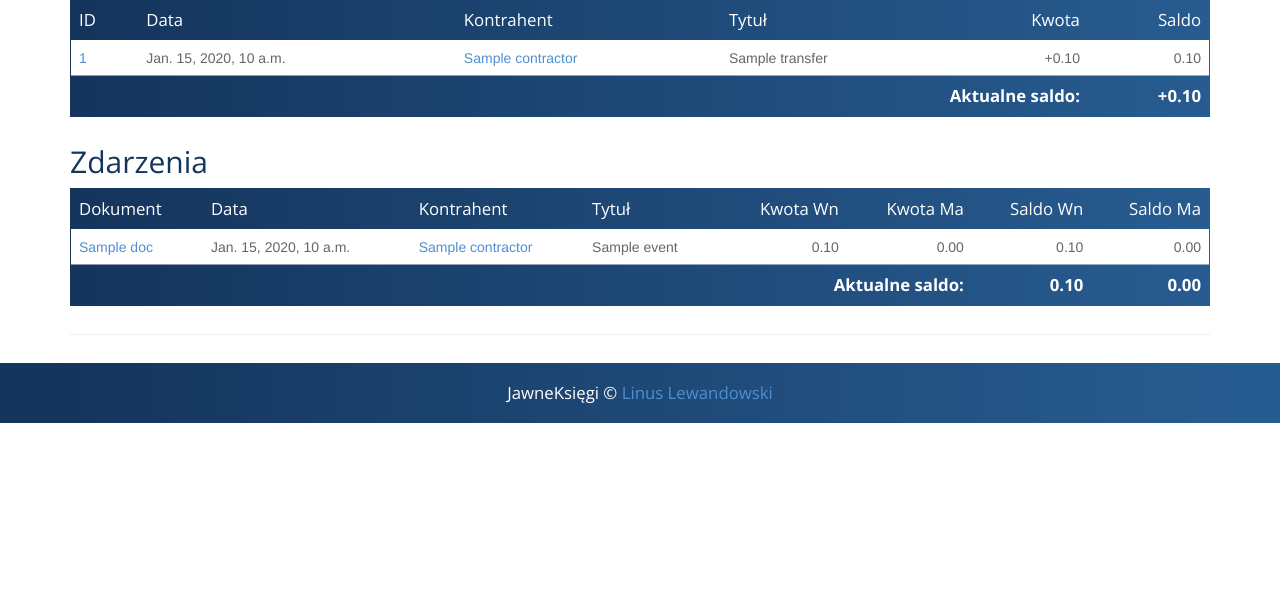
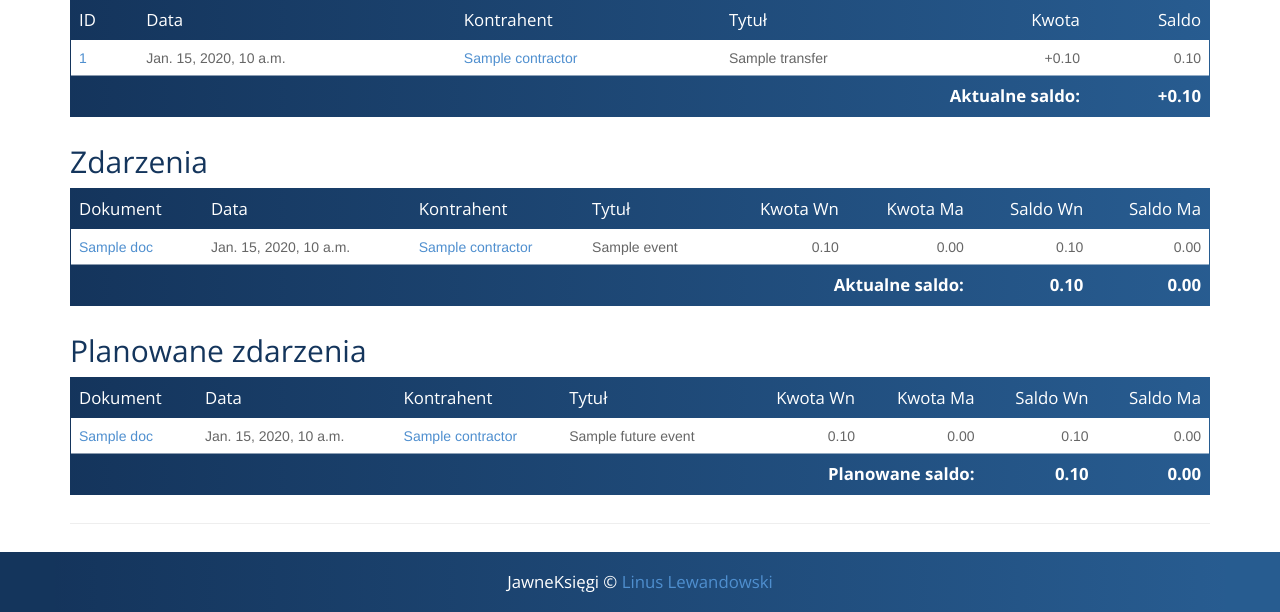
Before and after one commit to LEW21/JawneKsiegi, a Django app: template kw/templates/kw/index.html in a window 1280 px wide. Shown: the part 522-1134 px from the top of the page. Before the commit the page ends 945 px from the top, so only its background shows below. Run offline with Django 3.2, Linux system fonts and the light colour scheme; the template is opened without the code that fills it: most values are stand-ins (such as "Sample title", 1, 10 or a date in 2020); some libraries are stand-ins or nearby versions.

Commit message:
Split past/future events.

```diff
--- a/kw/templates/kw/index.html
+++ b/kw/templates/kw/index.html
@@ -187,4 +187,43 @@ $("#accounts tr").click(function(){
 </div>
 {% endif %}
 
+{% if future_events %}
+<h2>Planowane zdarzenia</h2>
+<div class="unit">
+<table class="table nomargin">
+	<thead>
+		<tr>
+			<th>Dokument</th>
+			<th>Data</th>
+			<th>Kontrahent</th>
+			<th>Tytuł</th>
+			<th style="text-align: right;">Kwota Wn</th>
+			<th style="text-align: right;">Kwota Ma</th>
+			<th style="text-align: right;">Saldo Wn</th>
+			<th style="text-align: right;">Saldo Ma</th>
+		</tr>
+	</thead>
+	{% for t in future_events %}
+		<tr class="{% if account.is_nominal %}{% if t.amount < 0 %}positive{% elif t.amount > 0 %}negative{% endif %}{% else %}{% if t.amount > 0 %}positive{% elif t.amount < 0 %}negative{% endif %}{% endif %}">
+			<td><a href="{{t.doc.url}}">{{t.doc}}</a></td>
+			<td>{{t.date}}</td>
+			<td><a href="{{t.contractor.url}}">{{t.contractor.pub_name}}</a></td>
+			<td>{{t.title}}</td>
+			<td style="text-align: right;">{{t.amount|debit}}</td>
+			<td style="text-align: right;">{{t.amount|credit}}</td>
+			<td style="text-align: right;">{{t.balance|debit}}</td>
+			<td style="text-align: right;">{{t.balance|credit}}</td>
+		</tr>
+	{% endfor %}
+	<tfoot>
+		<tr>
+			<td colspan="6" style="text-align: right;"><strong>Planowane saldo:</strong></td>
+			<td style="text-align: right;"><strong>{{future_balance|debit}}</strong></td>
+			<td style="text-align: right;"><strong>{{future_balance|credit}}</strong></td>
+		</tr>
+	</tfoot>
+</table>
+</div>
+{% endif %}
+
 {% endblock %}
```
Also changed, not shown: kw/models.py (+9 -0 lines), kw/views.py (+13 -4 lines), kw/migrations/0011_views.py (added).
